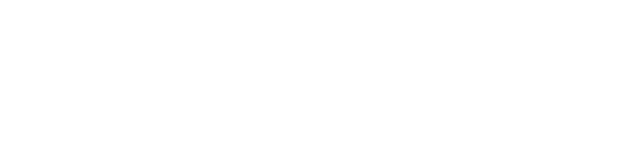
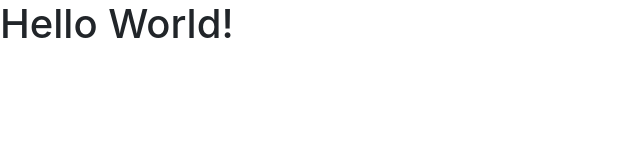
Before and after one commit to KeionneDerousselle/course-vue-getting-started, a website: page src/index.html in a window 1280 px wide. Shown: the whole page, without its empty margins (0-640 px from the left). Drawn offline with nearby package versions, Linux system fonts and the light colour scheme.

Commit message:
Semantic data banding also known as mustaches

```diff
--- a/src/index.html
+++ b/src/index.html
@@ -11,7 +11,9 @@
 </head>
 
 <body>
-  <div id="growler"></div>
+  <div id="growler">
+    <h1>{{appName}}</h1>
+  </div>
   <script src="https://code.jquery.com/jquery-3.2.1.slim.min.js" integrity="sha384-KJ3o2DKtIkvYIK3UENzmM7KCkRr/rE9/Qpg6aAZGJwFDMVNA/GpGFF93hXpG5KkN"
     crossorigin="anonymous"></script>
   <script src="https://cdnjs.cloudflare.com/ajax/libs/popper.js/1.12.9/umd/popper.min.js" integrity="sha384-ApNbgh9B+Y1QKtv3Rn7W3mgPxhU9K/ScQsAP7hUibX39j7fakFPskvXusvfa0b4Q"
--- a/src/index.js
+++ b/src/index.js
@@ -1,3 +1,6 @@
 let growler = new Vue({
   el: '#growler',
+  data: {
+    appName: 'Hello World!'
+  }
 });
```
